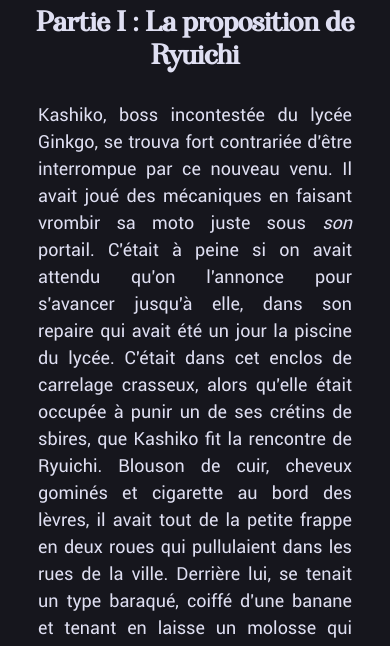
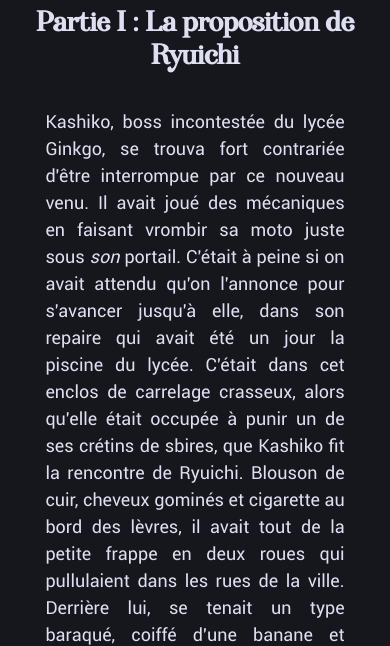
Before and after one commit to FFournet/avent-ginkgo, a plain HTML site: page 06cz1.html in a window 390 px wide. Shown: the part 183-829 px from the top of the page. Drawn offline with Linux system fonts and the light colour scheme.

Commit message:
Update texte.css

```diff
--- a/texte.css
+++ b/texte.css
@@ -12,9 +12,9 @@
 
   p {
 
-        margin-left: 30 !important;
-        margin-right: 30 !important;
-        margin-top: 30 !important;
+        margin-left: 10% !important;
+        margin-right: 10% !important;
+        margin-top: 10% !important;
 
         font-family: 'roboto', sans-serif;
         font-size: 18px;
```
